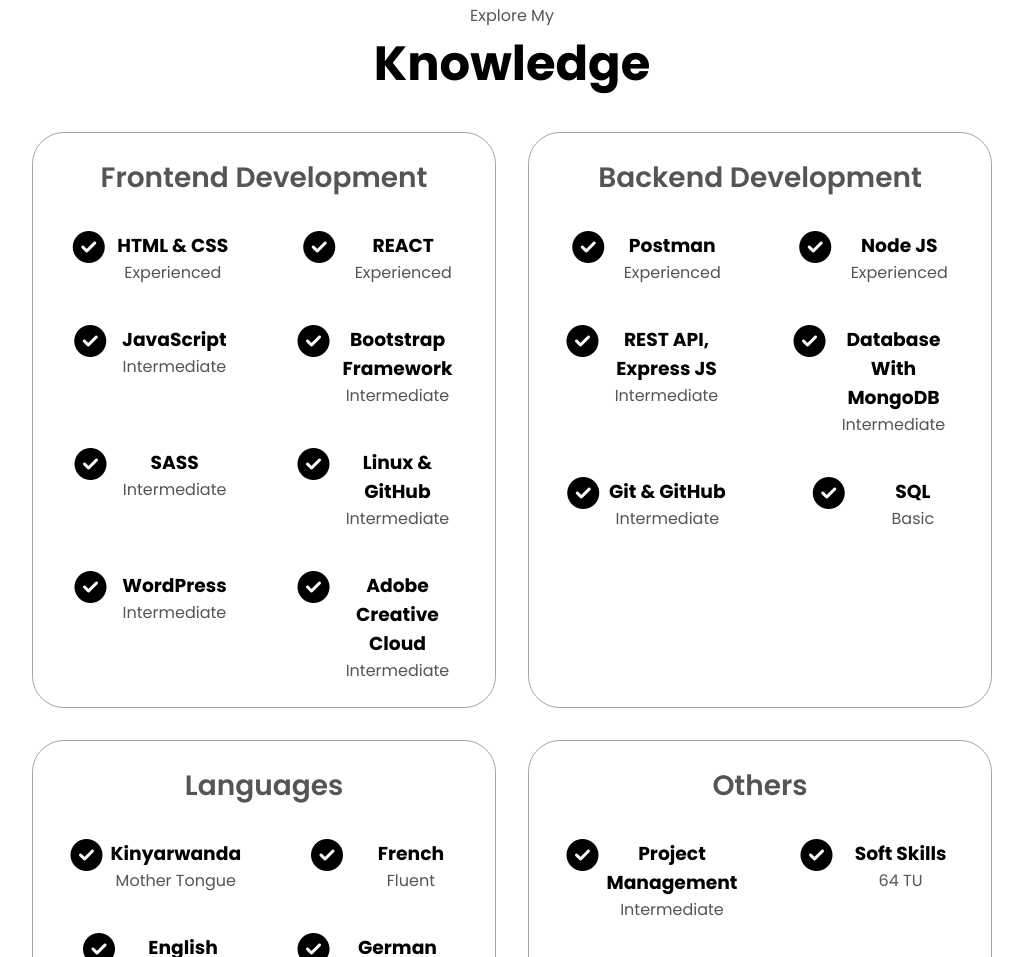
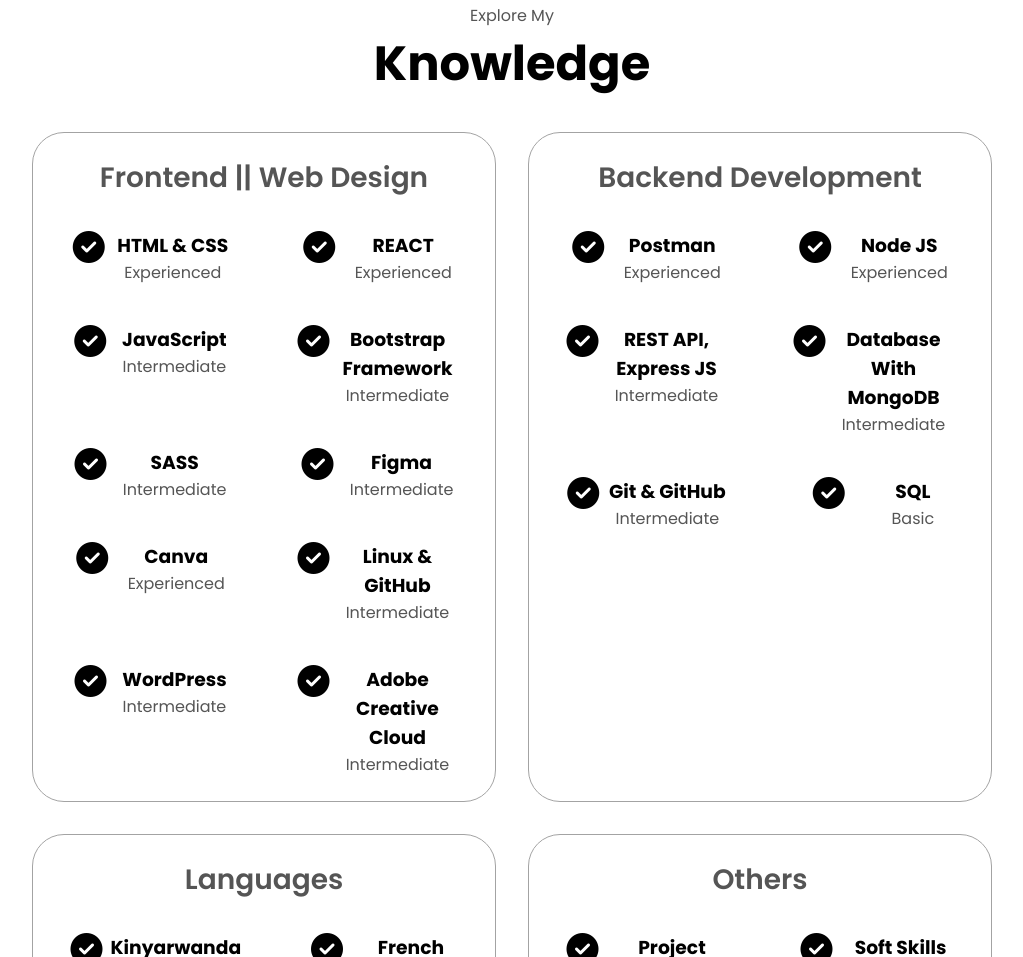
Before and after one commit to rubangisa/my-porfolio, a website: page index.html in a window 1280 px wide. Shown: the part 1693-2650 px from the top of the page, without its empty margins (128-1151 px from the left). Drawn offline with nearby package versions, Linux system fonts and the light colour scheme.

Commit message:
some skills added in Frontend and Web Design

```diff
--- a/index.html
+++ b/index.html
@@ -141,7 +141,7 @@
       <div class="experience-details-container">
         <div class="about-containers about-contExperience">
           <div class="details-container">
-            <h2 class="experience-sub-title">Frontend Development</h2>
+            <h2 class="experience-sub-title">Frontend || Web Design</h2>
             <div class="article-container">
               <article>
                 <i
@@ -191,6 +191,26 @@
                 <div>
                   <h3>SASS</h3>
                   <p>Intermediate</p>
+                </div>
+              </article>
+              <article>
+                <i
+                  class="fa-solid fa-circle-check icon"
+                  alt="Experience icon"
+                ></i>
+                <div>
+                  <h3>Figma</h3>
+                  <p>Intermediate</p>
+                </div>
+              </article>
+              <article>
+                <i
+                  class="fa-solid fa-circle-check icon"
+                  alt="Experience icon"
+                ></i>
+                <div>
+                  <h3>Canva</h3>
+                  <p>Experienced</p>
                 </div>
               </article>
               <article>
```
